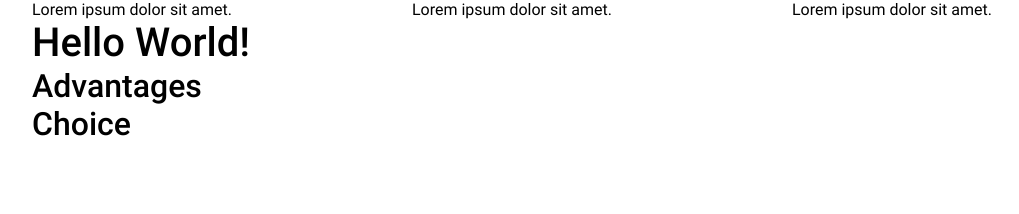
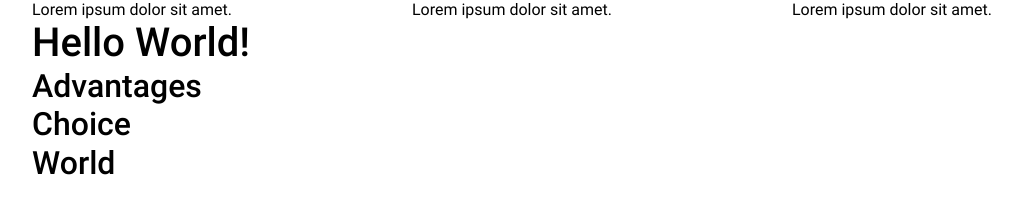
Before and after one commit to Alexander-Kyriata/joint-project, a website: page src/index.html in a window 1280 px wide. Shown: the whole page, without its empty margins (50-1069 px from the left). Drawn offline with nearby package versions, Linux system fonts and the light colour scheme; files that its build step writes are made by us from their sources.

Commit message:
add section world in index.html file

```diff
--- a/src/index.html
+++ b/src/index.html
@@ -35,6 +35,12 @@
         </div>
     </section>
 
+    <section class="world">
+        <div class="container">
+            <h2>World</h2>
+        </div>
+    </section>
+
     <script src="https://cdnjs.cloudflare.com/ajax/libs/jquery/3.6.0/jquery.min.js"></script>
     <!-- <script src="https://cdnjs.cloudflare.com/ajax/libs/jquery-migrate/3.3.2/jquery-migrate.min.js"></script> -->
     <script src="js/script.js"></script>
```
